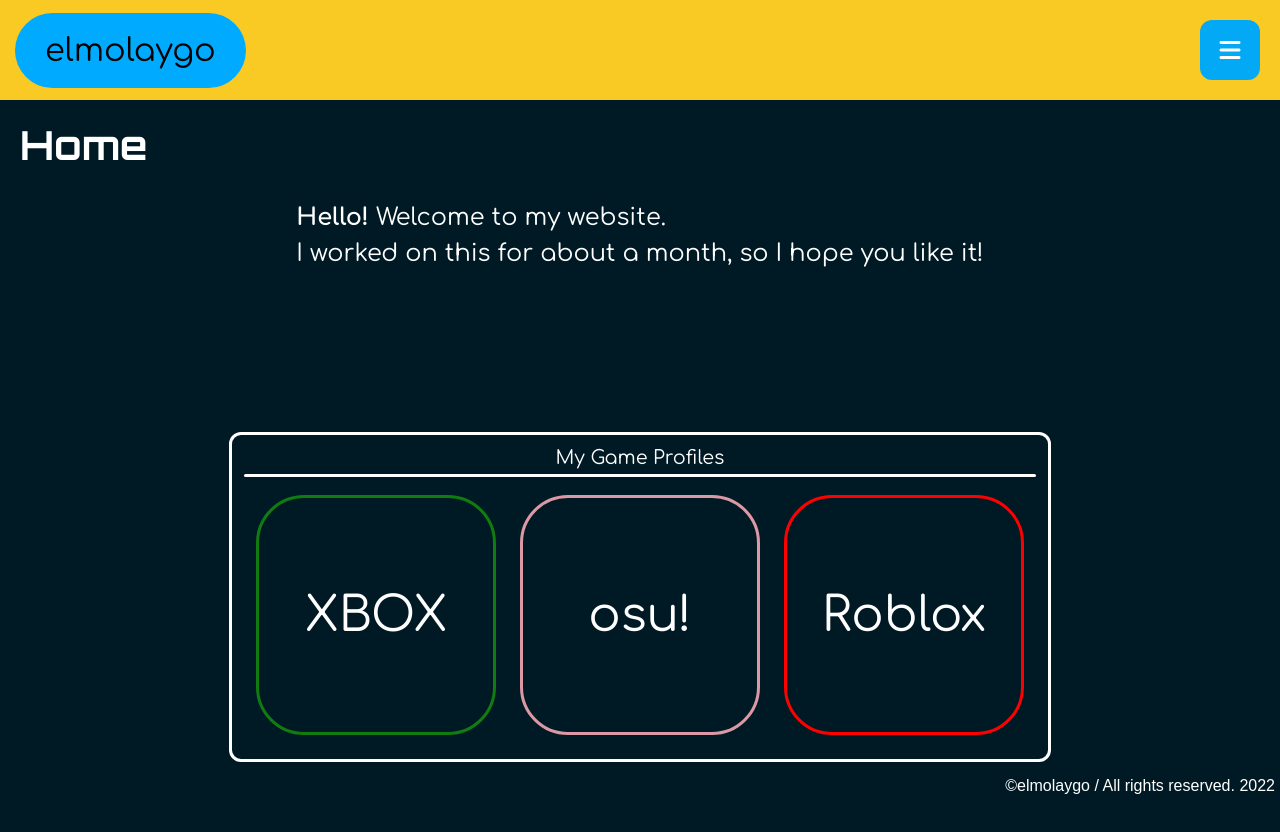
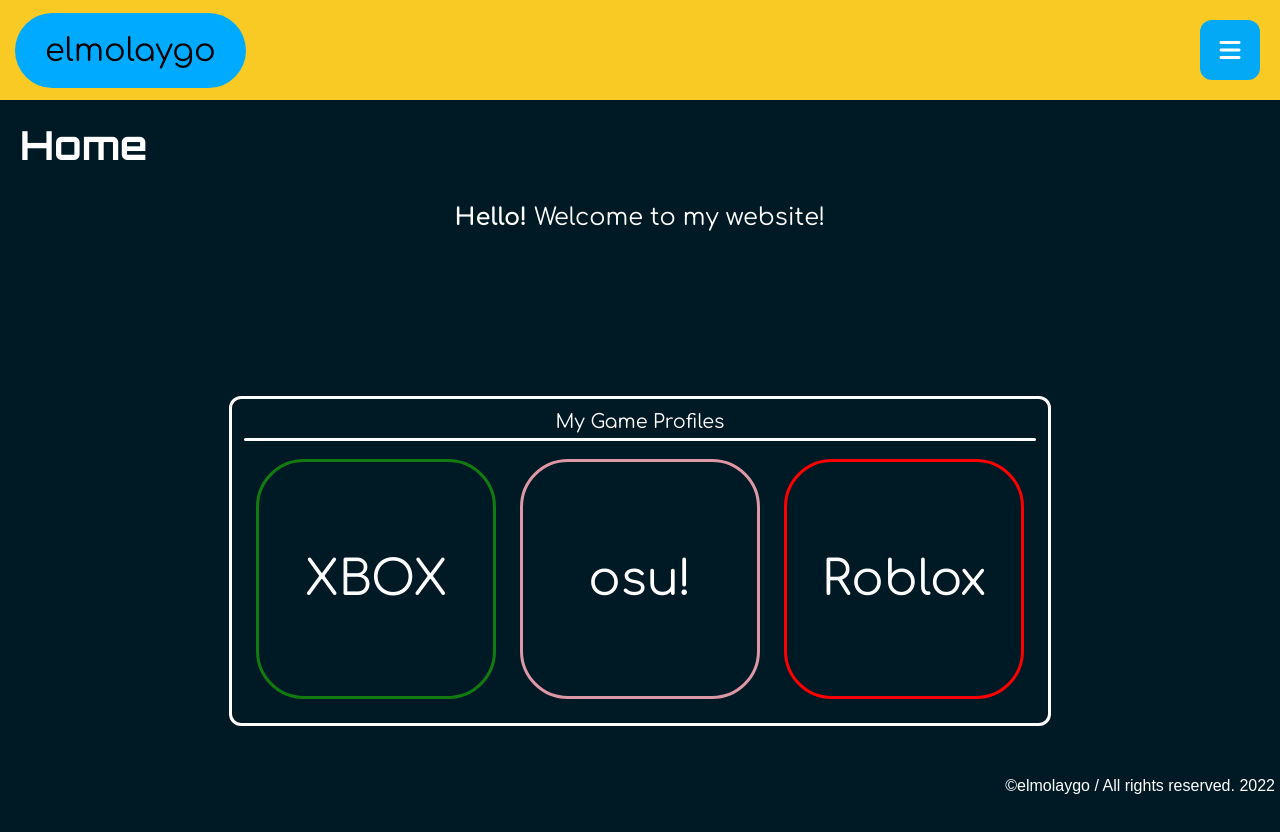
Before and after one commit to elmolaygo/website, a plain HTML site: page index.html in a window 1280 px wide. Drawn offline with Linux system fonts and the light colour scheme; a web font is replaced by a local one.

Commit message:
Update index.html

```diff
--- a/index.html
+++ b/index.html
@@ -34,8 +34,7 @@
     <div class="content">
         <p class="title">Home</p>
         <div class="main-content">
-            <p class="parag-1"><b>Hello!</b> Welcome to my website.<br>I worked on this for about a month, so I hope you
-                like it!</p>
+            <p class="parag-1"><b>Hello!</b> Welcome to my website!</b></p>
             <div class="other-content">
                 <p class="p1">My Game Profiles</p>
                 <div class="line-separator"></div>
```
